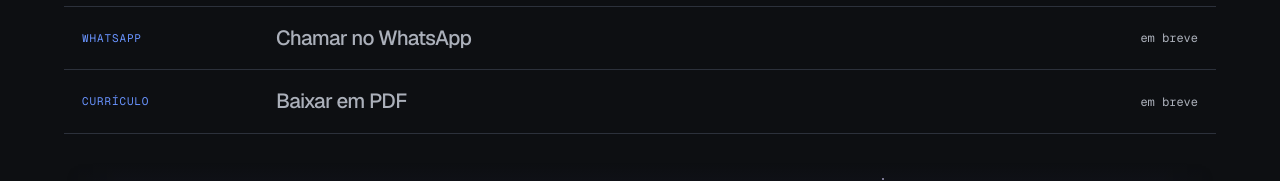
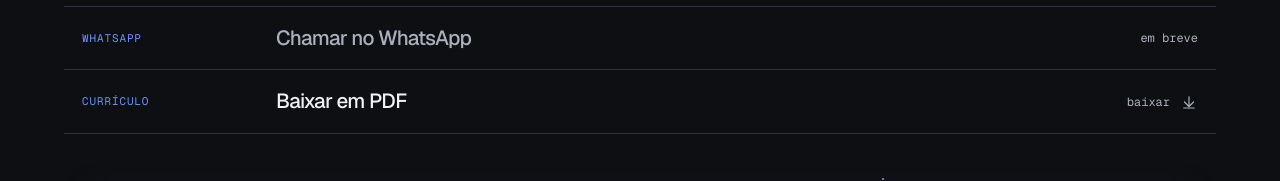
Before and after one commit to guiGocksAfK/GuiGocks-Portfolio, a Next.js app: page / in a window 1280 px wide. Shown: the part 4131-4312 px from the top of the page. Built offline with nearby package versions, Linux system fonts and the light colour scheme.

Commit message:
feat: currículo em PDF para download na seção de contato

```diff
--- a/src/data/content.ts
+++ b/src/data/content.ts
@@ -217,8 +217,8 @@ export const content = {
       { label: 'E-mail', value: 'guigocks@gmail.com', action: 'copiar', kind: 'copy', href: 'guigocks@gmail.com' },
       // WhatsApp: https://wa.me/55<DDD><número>, only digits.
       { label: 'WhatsApp', value: 'Chamar no WhatsApp', action: 'abrir conversa', kind: 'external', href: null },
-      // Résumé: save the PDF in public/ and use its path, e.g. /curriculo-guilherme-gocks.pdf.
-      { label: 'Currículo', value: 'Baixar em PDF', action: 'baixar', kind: 'download', href: null },
+      // Résumé: the PDF in public/ (its file name is what the visitor's download gets).
+      { label: 'Currículo', value: 'Baixar em PDF', action: 'baixar', kind: 'download', href: '/curriculo-guilherme-gocks.pdf' },
     ],
   } as {
     section: string; title: string; status: readonly string[]; footerNote: string; skipLabel: string; lines: { call: string; stop: string; typo: string; keep: string; sigh: string; nothing: string; jokes: readonly string[]; finale: string }; copiedLabel: string; pendingLabel: string;
```
Also changed, not shown: 1 other file (tests, documents, lock files or other folders).
